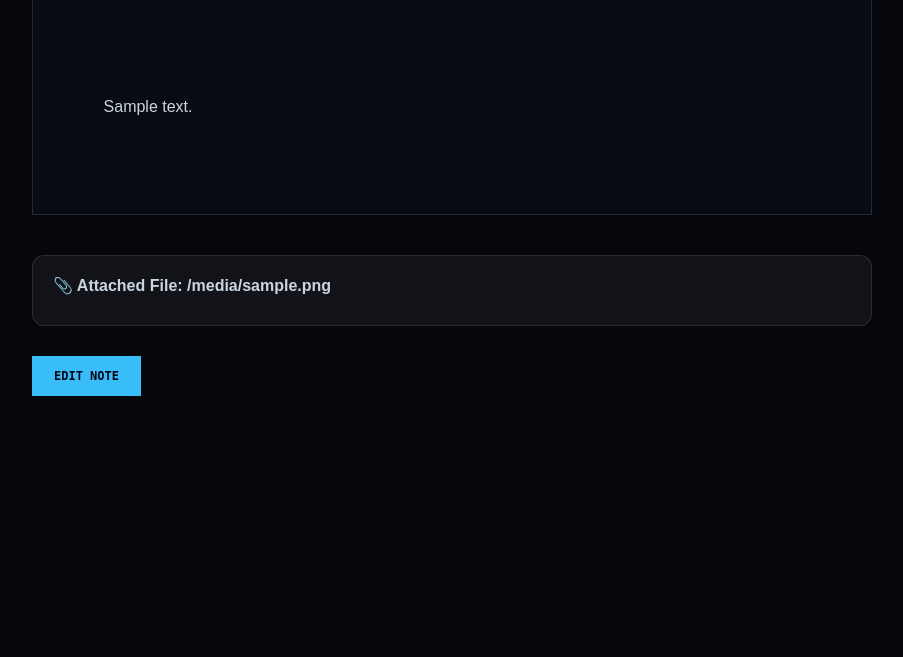
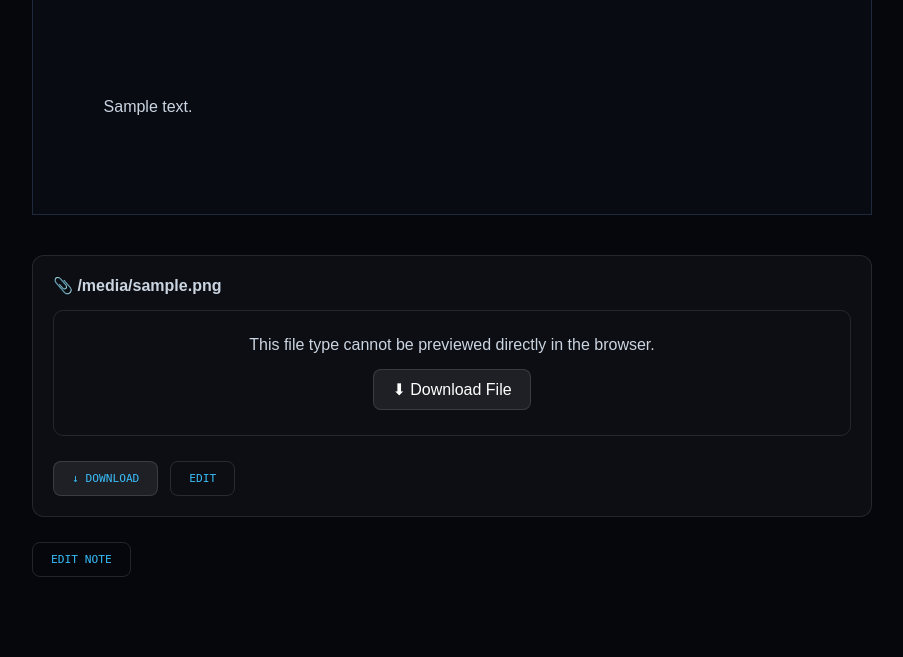
Before and after one commit to riibytes/ScribeNest, a Flask app: template templates/note.html in a window 1280 px wide. Shown: the part 350-1007 px from the top of the page, without its empty margins (188-1091 px from the left). Before the commit the page ends 746 px from the top, so only its background shows below. Run offline with Flask 3, Linux system fonts and the light colour scheme; the visitor is signed in with stand-in values (Sample User, id 1); the template is opened without the code that fills it: most values are stand-ins (such as "Sample title", 1, 10 or a date in 2020); some libraries are stand-ins or nearby versions.

Commit message:
Fix note.html to support in-browser document viewing and clean download

```diff
--- a/templates/note.html
+++ b/templates/note.html
@@ -1,7 +1,11 @@
 <!DOCTYPE html>
-<html>
+<html lang="en">
 
 <head>
+
+    <meta charset="UTF-8">
+
+    <meta name="viewport" content="width=device-width, initial-scale=1.0">
 
     <title>{{ note["title"] }} // ScribeNest</title>
 
@@ -10,9 +14,97 @@
         href="{{ url_for('static', filename='style.css') }}"
     >
 
+    <style>
+
+        .note-actions {
+            display: flex;
+            gap: 12px;
+            flex-wrap: wrap;
+            margin-top: 25px;
+        }
+
+        .note-action {
+            display: inline-block;
+            padding: 10px 18px;
+            border-radius: 8px;
+            text-decoration: none;
+            font-weight: 500;
+            cursor: pointer;
+            border: 1px solid rgba(255,255,255,0.12);
+        }
+
+        .view-action {
+            background: rgba(0, 200, 255, 0.12);
+            color: #00c8ff;
+        }
+
+        .download-action {
+            background: rgba(255,255,255,0.08);
+            color: white;
+        }
+
+        .edit-action {
+            background: transparent;
+            color: #00c8ff;
+        }
+
+        .file-attachment-box {
+            margin-top: 30px;
+            padding: 20px;
+            background: rgba(255,255,255,0.03);
+            border-radius: 12px;
+            border: 1px solid rgba(255,255,255,0.10);
+        }
+
+        .file-name {
+            margin-bottom: 15px;
+            font-weight: 600;
+            color: #cbd5e1;
+        }
+
+        .file-preview {
+            margin-top: 15px;
+            width: 100%;
+        }
+
+        .file-preview iframe {
+            width: 100%;
+            height: 650px;
+            border: 1px solid rgba(255,255,255,0.15);
+            border-radius: 10px;
+            background: #111;
+        }
+
+        .file-preview img {
+            display: block;
+            max-width: 100%;
+            max-height: 750px;
+            margin: auto;
+            border-radius: 10px;
+            border: 1px solid rgba(255,255,255,0.15);
+        }
+
+        .document-message {
+            padding: 25px;
+            border: 1px solid rgba(255,255,255,0.1);
+            border-radius: 10px;
+            text-align: center;
+            color: #cbd5e1;
+        }
+
+        .document-message p {
+            margin-bottom: 15px;
+        }
+
+    </style>
+
 </head>
 
+
 <body>
+
+
+<!-- NAVIGATION -->
 
 <nav class="dashboard-nav">
 
@@ -29,6 +121,9 @@
 
 <main class="note-view">
 
+
+    <!-- NOTE INFORMATION -->
+
     <div class="note-meta">
 
         <span>
@@ -36,27 +131,37 @@
         </span>
 
         {% if note["is_public"] %}
+
             <span>
                 PUBLIC
             </span>
+
         {% else %}
+
             <span>
                 PRIVATE
             </span>
+
         {% endif %}
 
     </div>
 
+
+    <!-- NOTE TITLE -->
 
     <h1>
         {{ note["title"] }}
     </h1>
 
 
+    <!-- AUTHOR -->
+
     <p class="author">
         Created by {{ note["author"] }}
     </p>
 
+
+    <!-- TAGS -->
 
     {% if note["tags"] %}
 
@@ -75,6 +180,8 @@
     {% endif %}
 
 
+    <!-- NOTE TEXT -->
+
     <div class="note-content">
 
         {{ note["content"] }}
@@ -82,99 +189,207 @@
     </div>
 
 
-   <!-- ATTACHED FILE PREVIEW / DOWNLOAD SECTION (SUPABASE & OFFICE VIEWER INTEGRATED) -->
+
+    <!-- ATTACHED FILE -->
+
     {% if note["file_path"] %}
-        <div class="file-attachment-box" style="margin-top: 30px; padding: 20px; background: rgba(255,255,255,0.05); border-radius: 12px; border: 1px solid rgba(255,255,255,0.1);">
 
-            <p style="margin-bottom: 10px; font-weight: bold; color: #cbd5e1;">
-                📎 Attached File: {{ note["file_name"] }}
-            </p>
+        <div class="file-attachment-box">
+
+            <div class="file-name">
+
+                📎 {{ note["file_name"] }}
+
+            </div>
+
+
+            <!-- ========================= -->
+            <!-- IMAGE PREVIEW              -->
+            <!-- ========================= -->
 
             {% if note["file_type"] == "image" %}
-                <div style="margin-top: 15px;">
+
+                <div class="file-preview">
+
                     <img
                         src="{{ note['file_path'] }}"
                         alt="{{ note['title'] }}"
-                        style="max-width: 100%; border-radius: 8px; border: 1px solid rgba(255,255,255,0.2);"
                     >
+
                 </div>
+
+
+            <!-- ========================= -->
+            <!-- PDF PREVIEW                -->
+            <!-- ========================= -->
+
             {% elif note["file_type"] == "pdf" %}
-                <div style="margin-top: 15px;">
+
+                <div class="file-preview">
+
                     <iframe
                         src="{{ note['file_path'] }}"
-                        width="100%"
-                        height="600px"
-                        style="border-radius: 8px; border: 1px solid rgba(255,255,255,0.2); margin-bottom: 15px;"
-                    ></iframe>
-                    <div style="display: flex; gap: 15px; flex-wrap: wrap;">
-                        <a
-                            href="{{ note['file_path'] }}"
-                            target="_blank"
-                            class="primary-button"
-                            style="text-decoration: none; padding: 10px 20px; background: #3b82f6; color: white; border-radius: 8px; display: inline-block;"
-                        >
-                            📄 Open in New Tab
-                        </a>
-                        <a
-                            href="{{ note['file_path'] }}"
-                            download
-                            style="text-decoration: none; padding: 10px 20px; background: rgba(255,255,255,0.1); color: white; border-radius: 8px; display: inline-block;"
-                        >
-                            ⬇️ Download PDF
-                        </a>
-                    </div>
+                        title="PDF Preview"
+                    >
+                    </iframe>
+
                 </div>
+
+
+            <!-- ========================= -->
+            <!-- DOCX / PPTX PREVIEW        -->
+            <!-- ========================= -->
+
             {% elif note["file_type"] == "document" %}
-                <div style="margin-top: 15px;">
-                    <!-- Embed Microsoft Office Online Viewer for PPTX/DOCX -->
+
+                <div class="file-preview">
+
                     <iframe
-                        src="https://view.officeapps.live.com/op/embed.aspx?src={{ note['file_path'] }}"
-                        width="100%"
-                        height="600px"
-                        style="border-radius: 8px; border: 1px solid rgba(255,255,255,0.2); margin-bottom: 15px;"
-                    ></iframe>
+                        src="https://view.officeapps.live.com/op/embed.aspx?src={{ note['file_path'] | urlencode }}"
+                        title="Document Preview"
+                    >
+                    </iframe>
 
-                    <div style="display: flex; gap: 15px; flex-wrap: wrap;">
-                        <a
-                            href="{{ note['file_path'] }}"
-                            target="_blank"
-                            class="primary-button"
-                            style="text-decoration: none; padding: 10px 20px; background: #3b82f6; color: white; border-radius: 8px; display: inline-block;"
-                        >
-                            📄 Open in New Tab
-                        </a>
-                        <a
-                            href="{{ note['file_path'] }}"
-                            download
-                            style="text-decoration: none; padding: 10px 20px; background: rgba(255,255,255,0.1); color: white; border-radius: 8px; display: inline-block;"
-                        >
-                            ⬇️ Download Document
-                        </a>
-                    </div>
                 </div>
+
+
+            <!-- ========================= -->
+            <!-- UNKNOWN FILE TYPE           -->
+            <!-- ========================= -->
+
+            {% else %}
+
+                <div class="document-message">
+
+                    <p>
+                        This file type cannot be previewed directly in the browser.
+                    </p>
+
+                    <a
+                        href="{{ note['file_path'] }}"
+                        class="note-action download-action"
+                        download
+                    >
+                        ⬇ Download File
+                    </a>
+
+                </div>
+
             {% endif %}
 
+
+
+            <!-- ========================= -->
+            <!-- ACTION BUTTONS              -->
+            <!-- ========================= -->
+
+            <div class="note-actions">
+
+
+                <!-- DOWNLOAD -->
+
+                <a
+                    id="downloadButton"
+                    href="{{ note['file_path'] }}"
+                    class="note-action download-action"
+                >
+                    ↓ DOWNLOAD
+                </a>
+
+
+                <!-- EDIT -->
+
+                {% if note["user_id"] == session["user_id"] %}
+
+                    <a
+                        href="{{ url_for(
+                            'edit_note',
+                            note_id=note['id']
+                        ) }}"
+                        class="note-action edit-action"
+                    >
+                        EDIT
+                    </a>
+
+                {% endif %}
+
+            </div>
+
         </div>
+
     {% endif %}
 
 
+
+    <!-- NOTE ACTIONS -->
+
     {% if note["user_id"] == session["user_id"] %}
 
-        <div style="margin-top: 30px;">
+        <div class="note-actions">
+
             <a
-                class="primary-button"
                 href="{{ url_for(
                     'edit_note',
                     note_id=note['id']
                 ) }}"
+                class="note-action edit-action"
             >
                 EDIT NOTE
             </a>
+
         </div>
 
     {% endif %}
 
+
 </main>
 
+
+
+<!-- DOWNLOAD HANDLER -->
+
+<script>
+
+    const downloadButton = document.getElementById("downloadButton");
+
+    if (downloadButton) {
+
+        downloadButton.addEventListener("click", function(event) {
+
+            event.preventDefault();
+
+            try {
+
+                const originalUrl = new URL(
+                    downloadButton.href
+                );
+
+                /*
+                 * Supabase uses the "download" query parameter
+                 * to tell Storage to return the file as a download.
+                 */
+
+                originalUrl.searchParams.set("download", "1");
+
+                window.location.href = originalUrl.toString();
+
+            } catch (error) {
+
+                /*
+                 * Fallback if the URL cannot be modified.
+                 */
+
+                window.location.href = downloadButton.href;
+
+            }
+
+        });
+
+    }
+
+</script>
+
+
 </body>
+
 </html>
```
